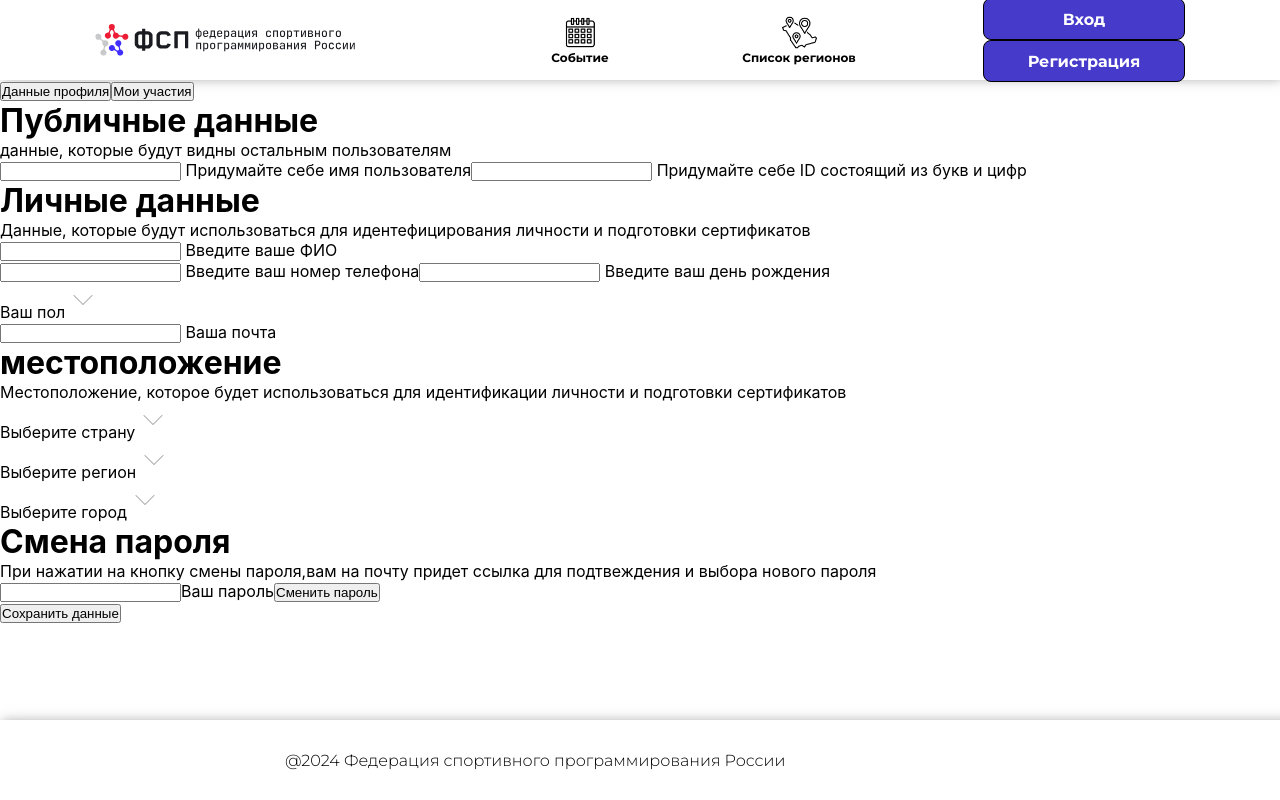
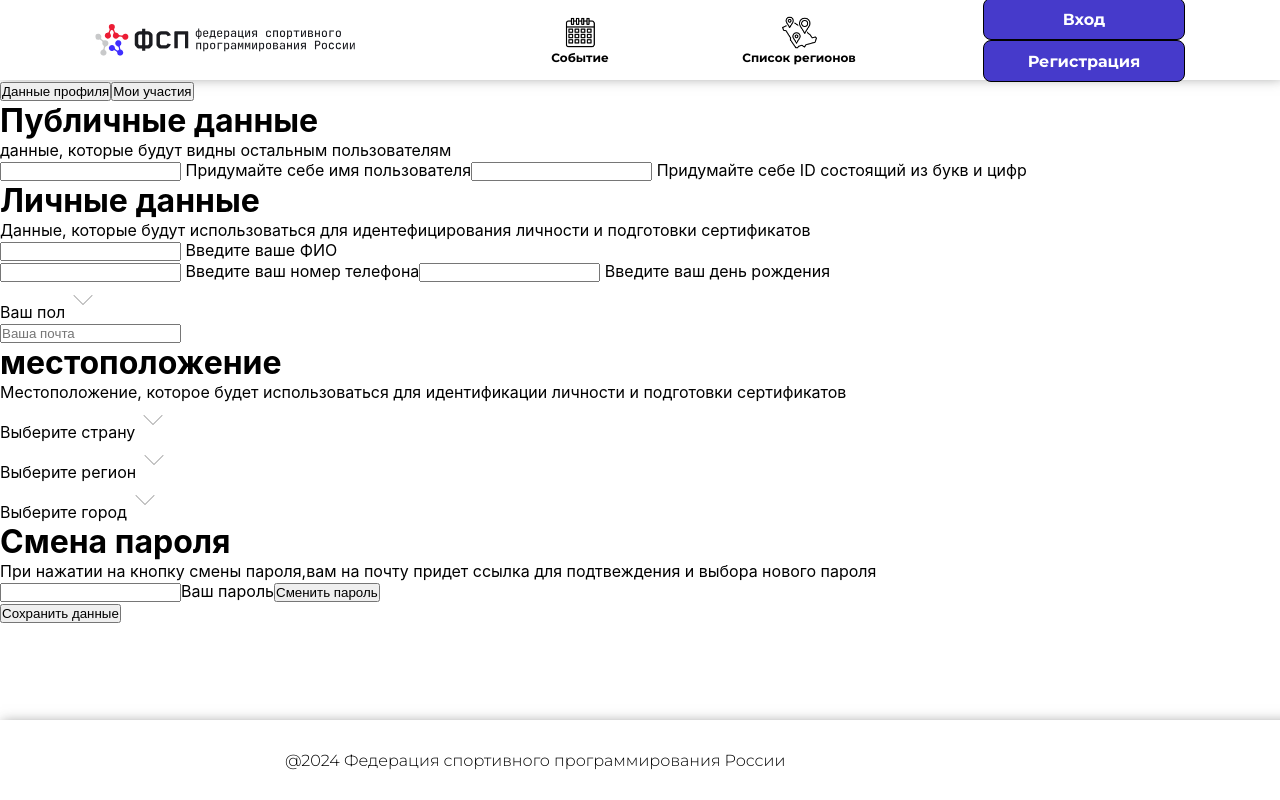
Before and after one commit to HomnixMirn/A-cutlet-with-mashed-, a React (Create React App) app in the folder reactapp/: page /PersonalAccountUser in a window 1280 px wide. Built offline with nearby package versions, Linux system fonts and the light colour scheme; no server answers.

Commit message:
получение почты в PersonalAccountUser

```diff
--- a/reactapp/src/packages/PersonalAccountUser.jsx
+++ b/reactapp/src/packages/PersonalAccountUser.jsx
@@ -4,10 +4,13 @@ import Header from '../components/Header'
 import Footer from '../components/Footer'
 import vector_bottom from '../static/img/стрелка.png';
 import Vector from '../static/img/Vector.png';
+import axios from 'axios';
 
 
 
 export default function PersonalAccountUser() {
+    const [email, setEmail] = useState('');
+
     const [gender, setGender] = useState('');
     const [isGenderDropdownOpen, setIsGenderDropdownOpen] = useState(false);
 
@@ -33,7 +36,17 @@ export default function PersonalAccountUser() {
         setOption(option);
         setDropdownOpen(false);
     };
+    useEffect(() => {
+        axios.get(API_URL + 'personalInfo', {  headers: {'Authorization': 'Token ' + localStorage.getItem('token')}})
+        .then(res => {
+            const data = res.data
+            setEmail(data.user.persona.user.username)
+            console.log(data);
 
+        }).catch(err => {
+            console.log(err)
+        })
+    })
 
     return (
         <>
@@ -87,7 +100,7 @@ export default function PersonalAccountUser() {
                         </div>
 
                         <div className=' '>
-                            <input type="text" className="" /> Ваша почта
+                            <input type="text" className="" value ={email} readOnly placeholder ="Ваша почта"/>
                         </div>
 
                     </div>
```
Also changed, not shown: 1 other file (tests, documents, lock files or other folders).
